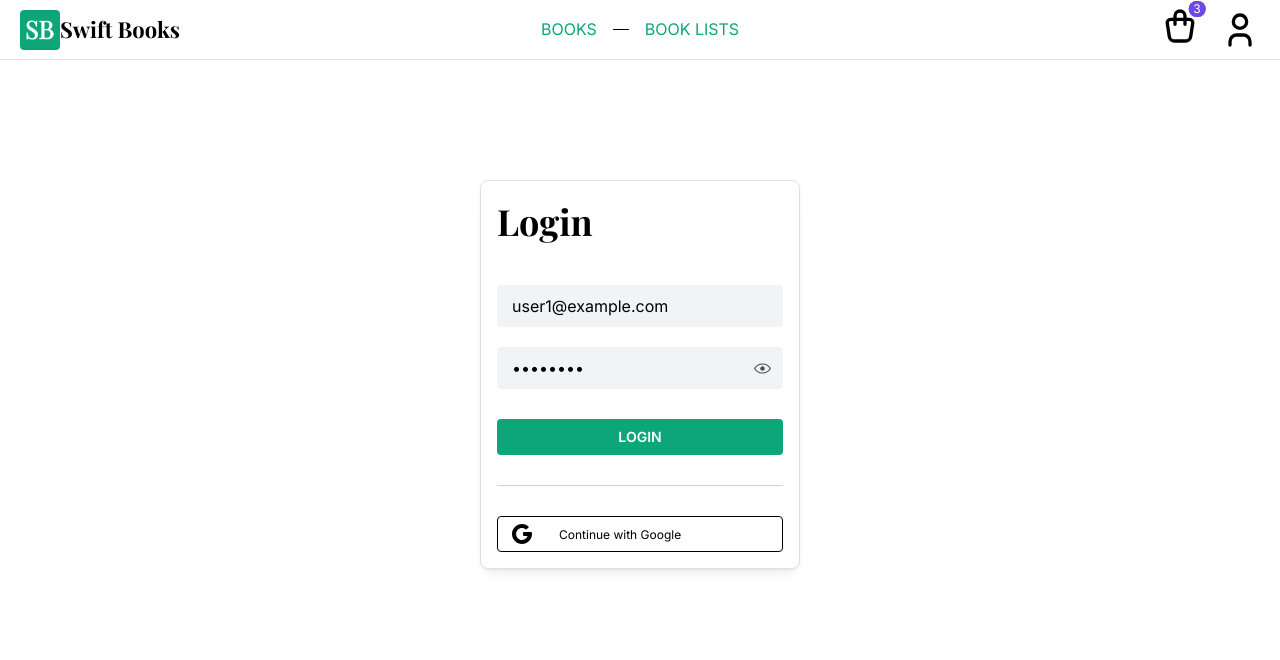
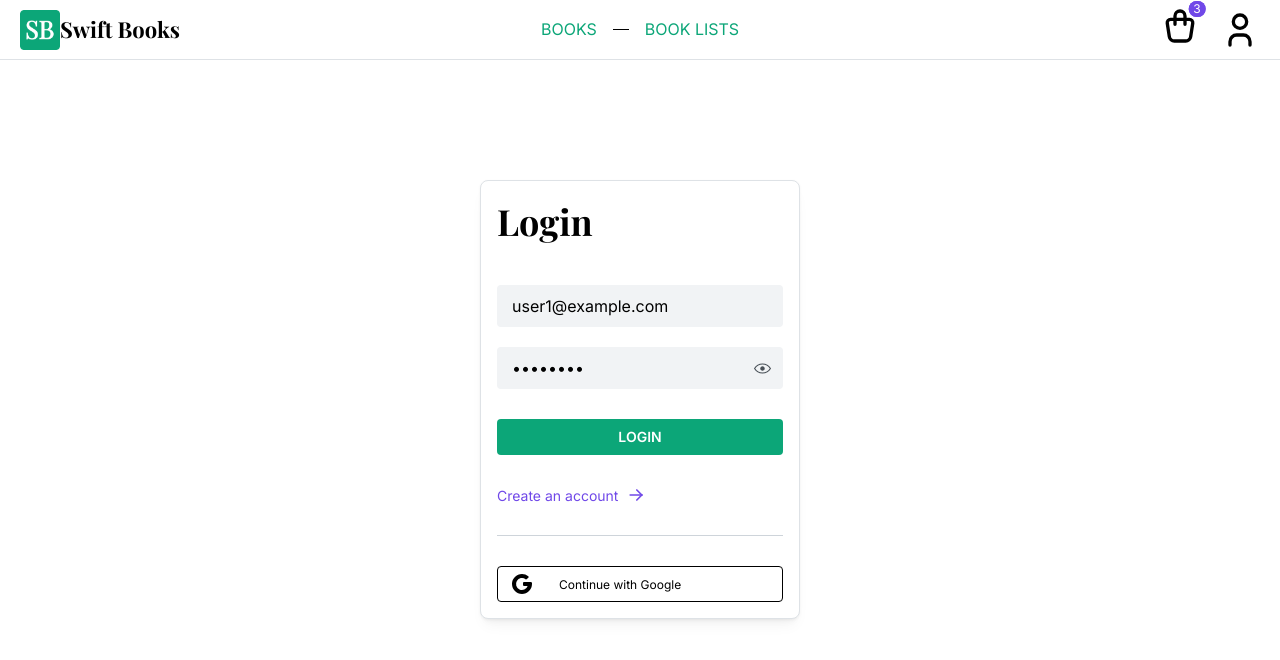
Before and after one commit to kovalromank/swiftbooks, a Next.js app in the folder web/: page /login in a window 1280 px wide. Shown: the top 660 px of the page. Built offline with nearby package versions, Linux system fonts and the light colour scheme; a web font is replaced by a local one.

Commit message:
add register link to login component

```diff
--- a/web/src/api/api.ts
+++ b/web/src/api/api.ts
@@ -12,6 +12,8 @@ import {
   ApiInfoBook,
   ApiLogin,
   ApiLoginInput,
+  ApiRegister,
+  ApiRegisterInput,
   ApiReview,
   ApiSearchBook,
   ApiSearchBookInput,
@@ -75,6 +77,18 @@ export const useLoginMutation = () =>
   useMutation({
     mutationFn: (input: ApiLoginInput) =>
       doPost<ApiLogin>("http://localhost:3001/api/auth/login", {
+        method: "POST",
+        body: JSON.stringify(input),
+      }),
+    onSuccess: async (_data, _input) => {
+      await client.resetQueries({ queryKey: ["currentUser"] });
+    },
+  });
+
+export const useRegisterMutation = () =>
+  useMutation({
+    mutationFn: (input: ApiRegisterInput) =>
+      doPost<ApiRegister>("http://localhost:3001/api/auth/register", {
         method: "POST",
         body: JSON.stringify(input),
       }),
--- a/web/src/components/auth/auth-box.tsx
+++ b/web/src/components/auth/auth-box.tsx
@@ -1,11 +1,13 @@
 import { FC, FormEvent, ReactNode } from "react";
-import { Button, Card } from "@mantine/core";
-import { IconBrandGoogleFilled } from "@tabler/icons-react";
+import { Anchor, Button, Card } from "@mantine/core";
+import { IconArrowRight, IconBrandGoogleFilled } from "@tabler/icons-react";
 
 import { Header } from "@/components/header";
 import { Hr } from "@/components/hr";
 
 import classes from "./login.module.css";
+import Link from "next/link";
+import { useSearchParams } from "next/navigation";
 
 export interface AuthBoxProps {
   variant?: "login" | "register";
@@ -22,6 +24,8 @@ export const AuthBox: FC<AuthBoxProps> = ({
   onSubmit,
   onReset,
 }) => {
+  const params = useSearchParams();
+
   return (
     <Card shadow="sm" padding="md" radius="md" withBorder className={classes.container}>
       <Header>{variant === "register" ? "Register" : "Login"}</Header>
@@ -30,6 +34,27 @@ export const AuthBox: FC<AuthBoxProps> = ({
         <Button type="submit" variant="filled" loading={loading}>
           {variant === "register" ? "REGISTER" : "LOGIN"}
         </Button>
+        {variant === "login" ? (
+          <Anchor
+            component={Link}
+            c="violet"
+            href={`/register${params.size ? "?" + params.toString() : ""}`}
+            replace
+            className={classes.register}
+          >
+            Create an account <IconArrowRight size="1.25rem" />
+          </Anchor>
+        ) : (
+          <Anchor
+            component={Link}
+            c="violet"
+            href={`/login${params.size ? "?" + params.toString() : ""}`}
+            replace
+            className={classes.register}
+          >
+            Already have an account?
+          </Anchor>
+        )}
         <Hr />
         <Button
           variant="outline"
--- a/web/src/components/auth/login.module.css
+++ b/web/src/components/auth/login.module.css
@@ -15,6 +15,16 @@
   gap: 1.25rem;
 }
 
+.register {
+  font-size: 0.875rem;
+  font-style: normal;
+  font-weight: 400;
+  line-height: normal;
+  display: flex;
+  align-items: center;
+  gap: 0.5rem;
+}
+
 .googleButton {
   font-size: 0.75rem;
   font-style: normal;
--- a/web/src/components/auth/login.tsx
+++ b/web/src/components/auth/login.tsx
@@ -14,7 +14,7 @@ const validationSchema = yup.object({
   password: yup.string().required("Password is required"),
 });
 
-export const Login: FC = ({}) => {
+export const Login: FC = () => {
   const { mutate, isPending } = useLoginMutation();
   const auth = useAuth();
 
```
